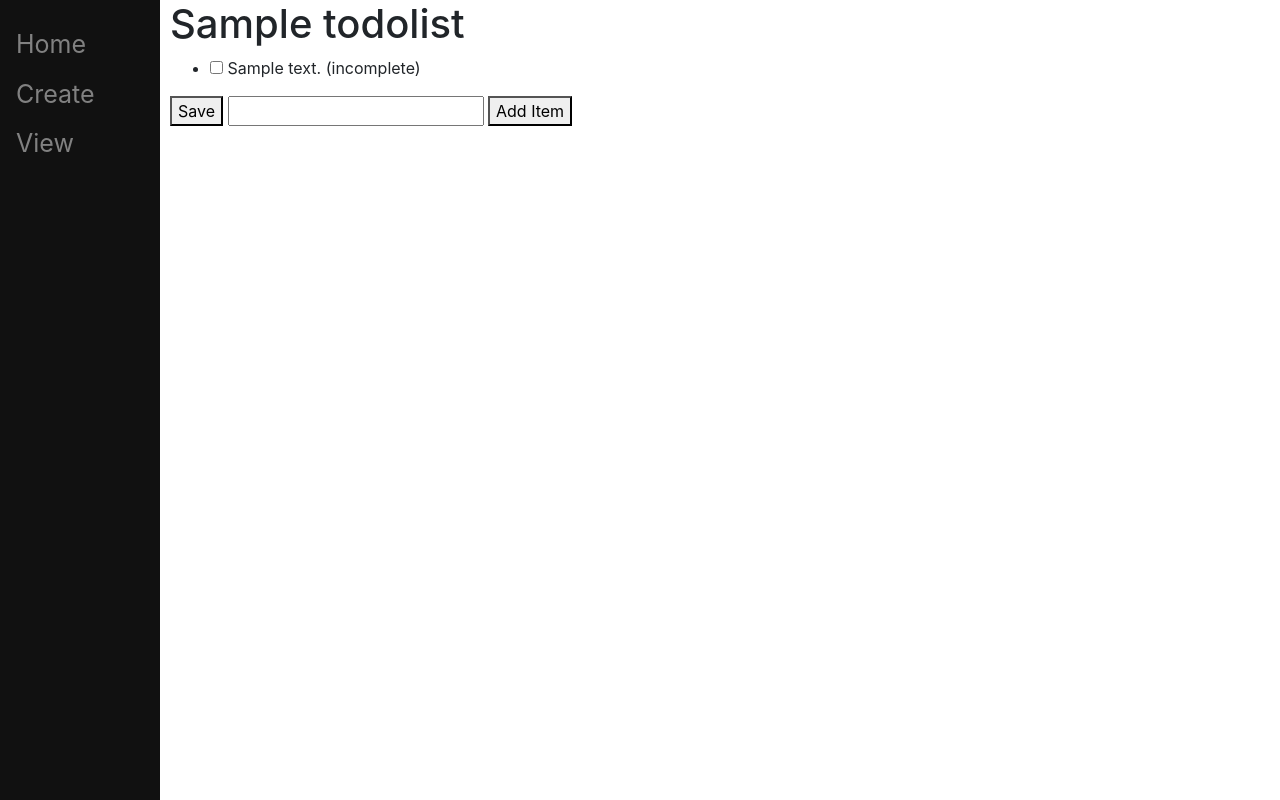
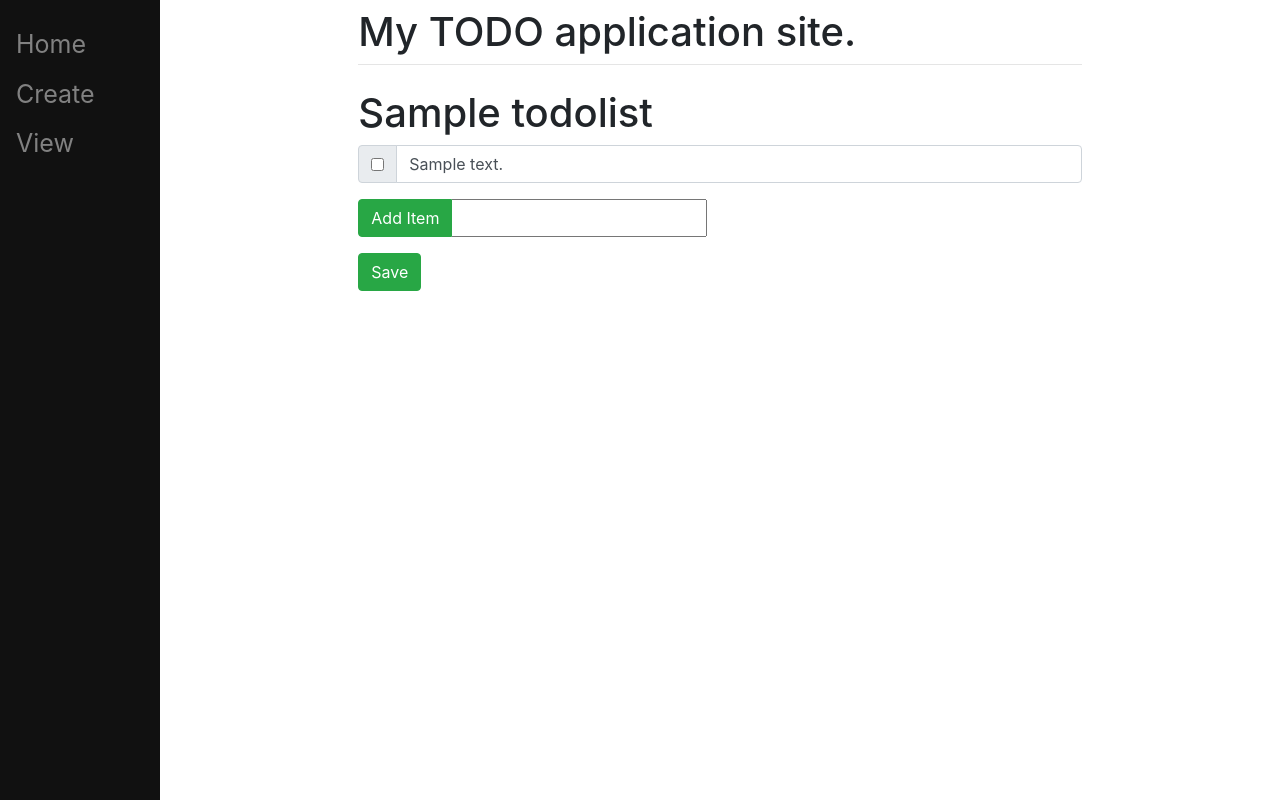
Before and after one commit to DanielPalacz/DjangoSimpleTodoApp, a Django app: template mysite/main/templates/main/list.html in a window 1280 px wide. Run offline with Django 5.2, Linux system fonts and the light colour scheme; the template is opened without the code that fills it: most values are stand-ins (such as "Sample title", 1, 10 or a date in 2020).

Commit message:
adds bootstrap and custom styling

```diff
--- a/mysite/main/templates/main/base.html
+++ b/mysite/main/templates/main/base.html
@@ -58,8 +58,14 @@
     </div>
 
     <div id="content", name="content", class="main">
-      {% block content %}
-      {% endblock %}
+      <div class="row justify-content-center">
+        <div class="col-8">
+          <h1 class="mt-2">My TODO application site.</h1>
+          <hr class="mt-0 mb-4"></hr>
+          {% block content %}
+          {% endblock %}
+        </div>
+      </div>
     </div>
 
     <!-- Optional JavaScript -->
--- a/mysite/main/templates/main/home.html
+++ b/mysite/main/templates/main/home.html
@@ -4,8 +4,6 @@
     {% block title %}TODO app home page.{% endblock %}
 
     {% block content %}
-        <h1>Todo app home page.</h1><br>
-
         <u><h1>1) All todo lists:</h1></u>
 
         <ul>
--- a/mysite/main/templates/main/list.html
+++ b/mysite/main/templates/main/list.html
@@ -8,18 +8,29 @@
 
         <form method="post" action="#">
                 {% csrf_token %}
-                <ul>
                 {% for item in todolist.todoitem_set.all %}
-                    {% if item.complete %}
-                        <li><input type="checkbox", value="clicked", name="c{{item.id}}" checked> {{item.text}} (complete)</li>
-                    {% else %}
-                        <li><input type="checkbox", value="clicked", name="c{{item.id}}"> {{item.text}} (incomplete)</li>
-                    {% endif %}
+                    <div class="input-group mb-3">
+                            <div class="input-group-prepend">
+                                <div class="input-group-text">
+                                    {% if item.complete %}
+                                        <input type="checkbox", value="clicked", name="c{{item.id}}" checked></input>
+                                    {% else %}
+                                        <input type="checkbox", value="clicked", name="c{{item.id}}"></input>
+                                    {% endif %}
+
+                                </div>
+                            </div>
+                        <input type="text", value="{{item.text}}" class="form-control"></input>
+                    </div>
                 {% endfor %}
-                </ul>
-            <button type="submit", name="save", value="save">Save</button>
-            <input type="text", name="new"></input>
-            <button type="submit", name="newItem", value="newItem">Add Item</button>
+
+            <div class="input-group mb-3">
+                <div class="input-group-prepend">
+                    <button type="submit", name="newItem", value="newItem", class="btn btn-success">Add Item</button>
+                </div>
+                <input type="text", name="new"></input>
+            </div>
+            <button type="submit", name="save", value="save", class="btn btn-success">Save</button>
         </form>
 
 
```
Also changed, not shown: mysite/main/templates/main/create.html (+8 -4 lines).
